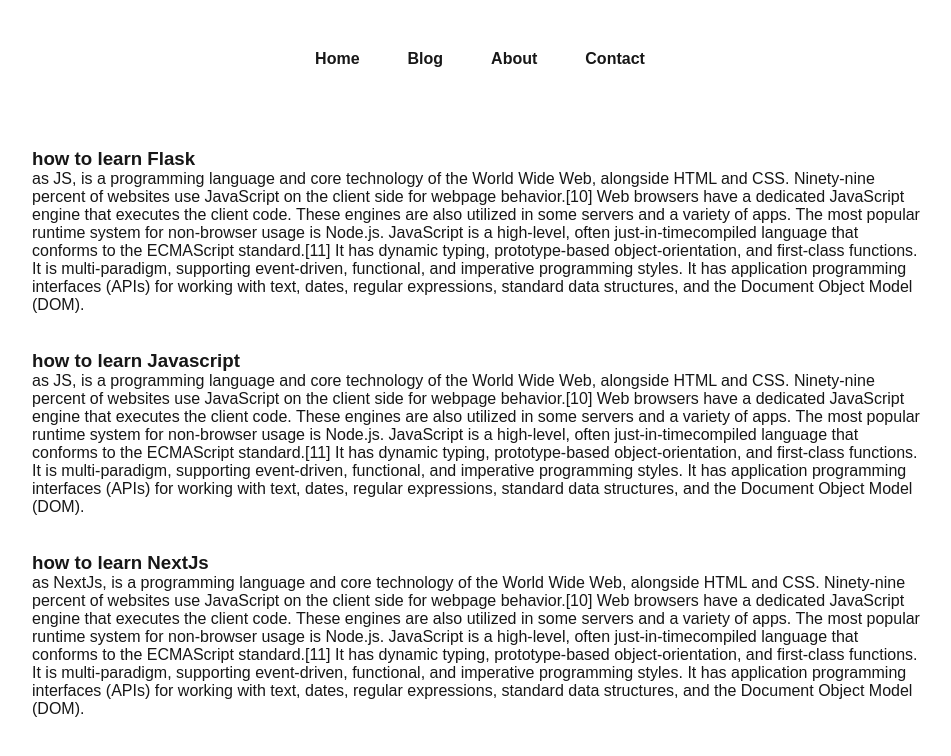
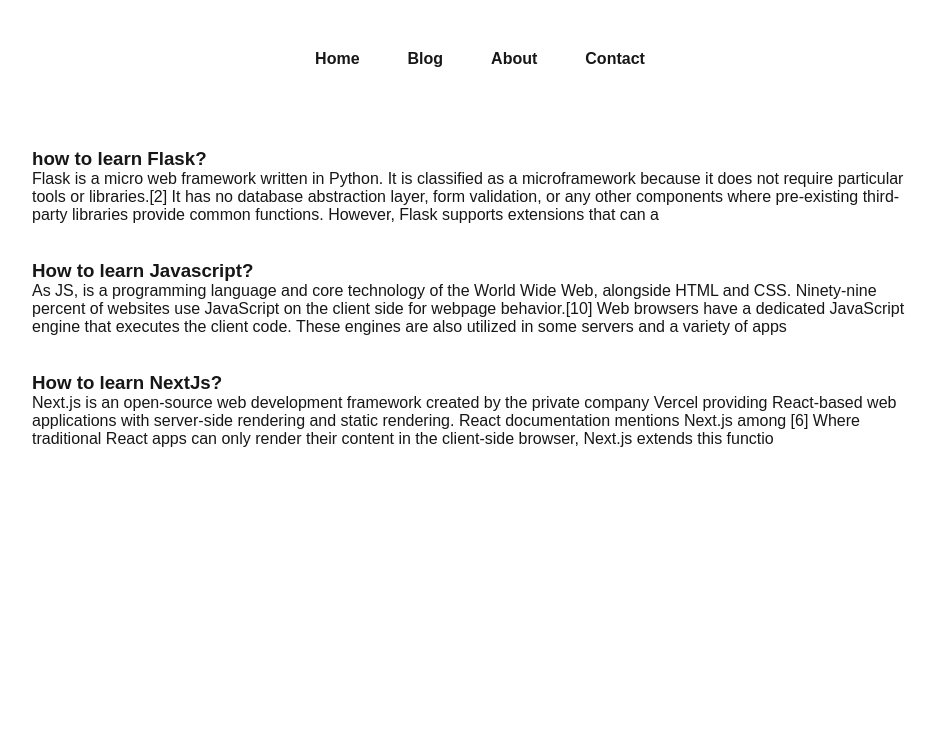
Before and after one commit to Shubhra7/NextJs_All, a Next.js app in the folder blog-hunt/: page /blog in a window 1280 px wide. Shown: the top 756 px of the page, without its empty margins (160-1111 px from the left). Built offline with nearby package versions, Linux system fonts and the light colour scheme.

Commit message:
Update blog API endpoints and enhance blog post rendering

```diff
--- a/blog-hunt/src/app/blog/page.js
+++ b/blog-hunt/src/app/blog/page.js
@@ -21,7 +21,7 @@
 
     axios.get('http://localhost:3000/api/blogs')
       .then((responese)=>{
-        console.log(responese.data);
+        // console.log(responese.data);
         setBlogs(responese.data)
       })
       .catch((err)=>{
@@ -35,10 +35,10 @@
     <div className={styles.container}>
       <main className={styles.main}>
         {blogs.map((blogitem)=>{
-          return <div key={blogitem.title}>
-            <Link href={'/blogpost/learn-javascript'}>
-            <h3 className={styles.blogItemh3}>{blogitem.title}</h3></Link>
-            <p>{blogitem.content}</p>
+          return <div key={blogitem.slug}>
+            <Link href={`/blogpost/${blogitem.slug}`}>
+            <h3 className={styles.blogItemh3}>{blogitem.title}?</h3></Link>
+            <p>{blogitem.content.substr(0,340)}</p>
             <br></br>
             <br />
           </div>
--- a/blog-hunt/src/blogdata/how-to-learn-flask.json
+++ b/blog-hunt/src/blogdata/how-to-learn-flask.json
@@ -1,6 +1,6 @@
 {
     "title":"how to learn Flask",
-    "content":"as JS, is a programming language and core technology of the World Wide Web, alongside HTML and CSS. Ninety-nine percent of websites use JavaScript on the client side for webpage behavior.[10] Web browsers have a dedicated JavaScript engine that executes the client code. These engines are also utilized in some servers and a variety of apps. The most popular runtime system for non-browser usage is Node.js. JavaScript is a high-level, often just-in-timecompiled language that conforms to the ECMAScript standard.[11] It has dynamic typing, prototype-based object-orientation, and first-class functions. It is multi-paradigm, supporting event-driven, functional, and imperative programming styles. It has application programming interfaces (APIs) for working with text, dates, regular expressions, standard data structures, and the Document Object Model (DOM).",
+    "content":"Flask is a micro web framework written in Python. It is classified as a microframework because it does not require particular tools or libraries.[2] It has no database abstraction layer, form validation, or any other components where pre-existing third-party libraries provide common functions. However, Flask supports extensions that can add application features as if they were implemented in Flask itself. Extensions exist for object-relational mappers, form validation, upload handling, various open authentication technologies and several common framework related tools.[3] Applications that use the Flask framework include Pinterest and LinkedIn.[4][5]",
     "author": "Paradox gg",
     "slug":"how-to-learn-flask"
 }
--- a/blog-hunt/src/blogdata/how-to-learn-javascript.json
+++ b/blog-hunt/src/blogdata/how-to-learn-javascript.json
@@ -1,6 +1,6 @@
 {
-    "title":"how to learn Javascript",
-    "content":"as JS, is a programming language and core technology of the World Wide Web, alongside HTML and CSS. Ninety-nine percent of websites use JavaScript on the client side for webpage behavior.[10] Web browsers have a dedicated JavaScript engine that executes the client code. These engines are also utilized in some servers and a variety of apps. The most popular runtime system for non-browser usage is Node.js. JavaScript is a high-level, often just-in-timecompiled language that conforms to the ECMAScript standard.[11] It has dynamic typing, prototype-based object-orientation, and first-class functions. It is multi-paradigm, supporting event-driven, functional, and imperative programming styles. It has application programming interfaces (APIs) for working with text, dates, regular expressions, standard data structures, and the Document Object Model (DOM).",
+    "title":"How to learn Javascript",
+    "content":"As JS, is a programming language and core technology of the World Wide Web, alongside HTML and CSS. Ninety-nine percent of websites use JavaScript on the client side for webpage behavior.[10] Web browsers have a dedicated JavaScript engine that executes the client code. These engines are also utilized in some servers and a variety of apps. The most popular runtime system for non-browser usage is Node.js. JavaScript is a high-level, often just-in-timecompiled language that conforms to the ECMAScript standard.[11] It has dynamic typing, prototype-based object-orientation, and first-class functions. It is multi-paradigm, supporting event-driven, functional, and imperative programming styles. It has application programming interfaces (APIs) for working with text, dates, regular expressions, standard data structures, and the Document Object Model (DOM).",
     "author": "shubhra gg",
     "slug":"how-to-learn-javascript"
 }
--- a/blog-hunt/src/blogdata/how-to-learn-nextjs.json
+++ b/blog-hunt/src/blogdata/how-to-learn-nextjs.json
@@ -1,6 +1,6 @@
 {
-    "title":"how to learn NextJs",
-    "content":"as NextJs, is a programming language and core technology of the World Wide Web, alongside HTML and CSS. Ninety-nine percent of websites use JavaScript on the client side for webpage behavior.[10] Web browsers have a dedicated JavaScript engine that executes the client code. These engines are also utilized in some servers and a variety of apps. The most popular runtime system for non-browser usage is Node.js. JavaScript is a high-level, often just-in-timecompiled language that conforms to the ECMAScript standard.[11] It has dynamic typing, prototype-based object-orientation, and first-class functions. It is multi-paradigm, supporting event-driven, functional, and imperative programming styles. It has application programming interfaces (APIs) for working with text, dates, regular expressions, standard data structures, and the Document Object Model (DOM).",
+    "title":"How to learn NextJs",
+    "content":"Next.js is an open-source web development framework created by the private company Vercel providing React-based web applications with server-side rendering and static rendering. React documentation mentions Next.js among [6] Where traditional React apps can only render their content in the client-side browser, Next.js extends this functionality to include applications rendered on the server-side.",
     "author": "Shubhrajit Ghosh",
     "slug":"how-to-learn-nextjs"
 
```
Also changed, not shown: blog-hunt/src/app/blogpost/[slug]/page.js (+30 -4 lines), 1 other file (tests, documents, lock files or other folders).
